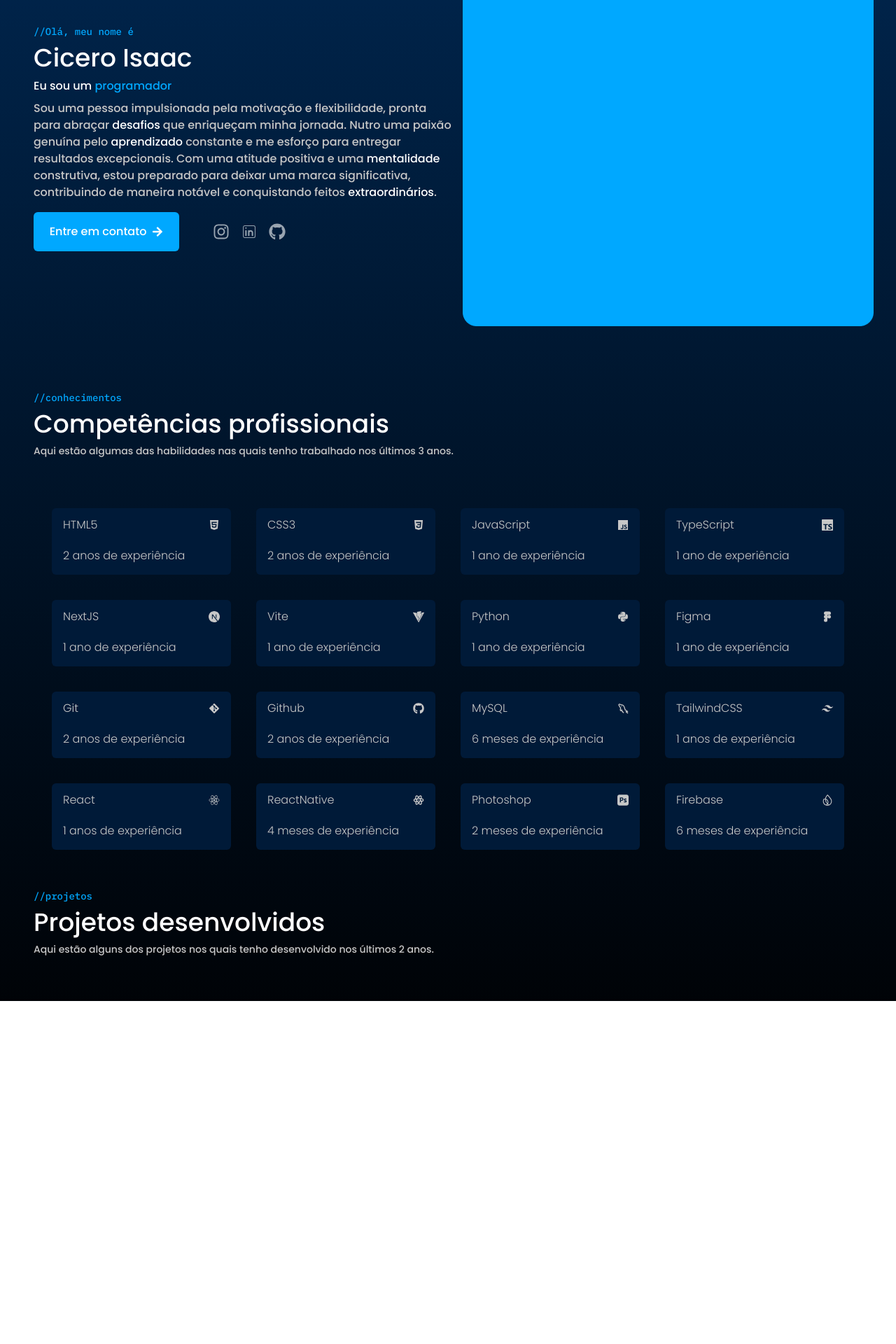
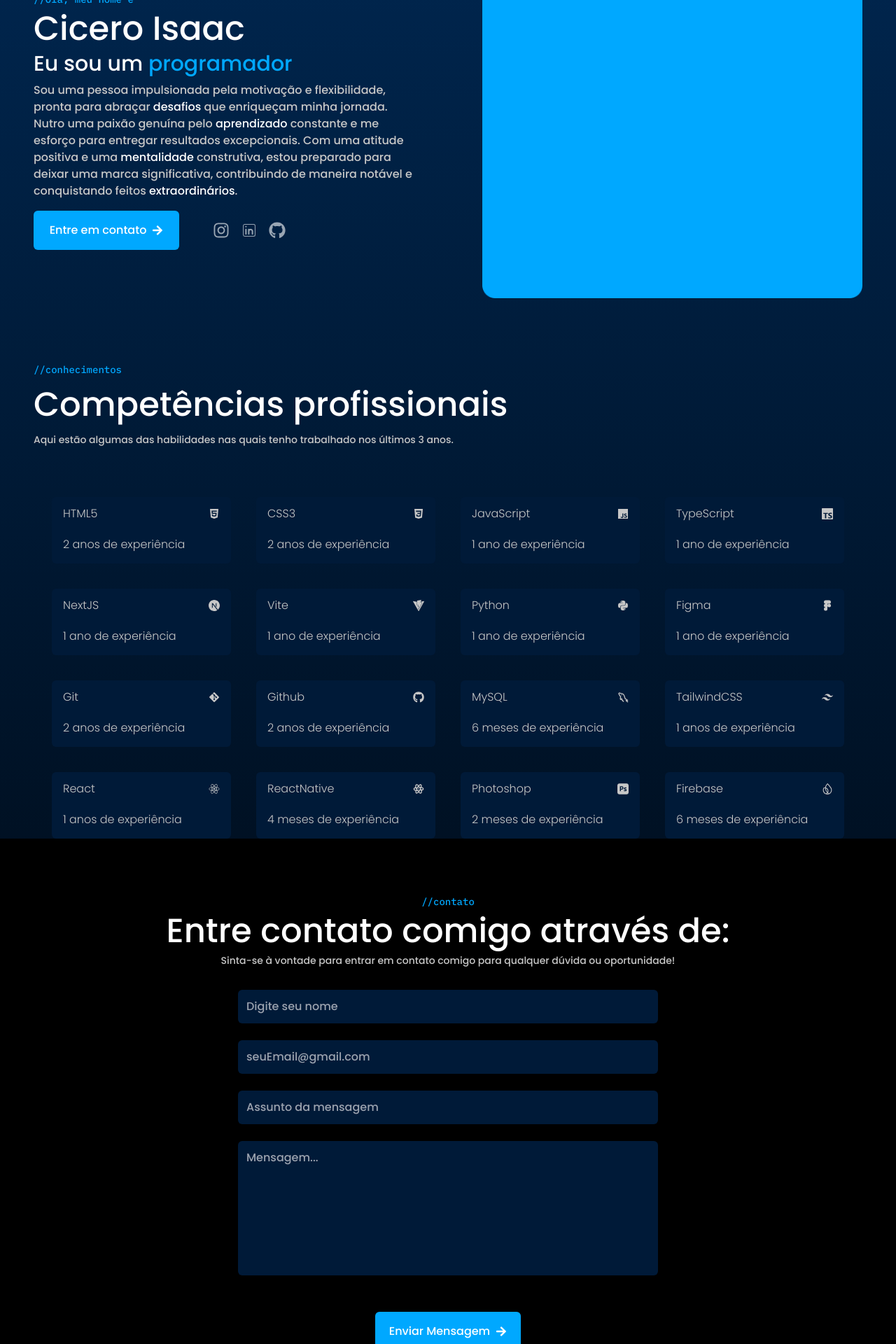
Before and after one commit to IsaacSousa2/portifolioProfissional, a Next.js app in the folder portfolio-app/my-app/: page / in a window 1280 px wide. Shown: the part 220-2140 px from the top of the page at 70% size. Before the commit the page ends 1650 px from the top, so only its background shows below. Built offline with nearby package versions, Linux system fonts and the light colour scheme.

Commit message:
Criação do componente de contato, falta funcionalidade!

```diff
--- a/portfolio-app/my-app/src/app/page.tsx
+++ b/portfolio-app/my-app/src/app/page.tsx
@@ -1,3 +1,4 @@
+import { Contact } from "@/components/contact/contact";
 import { Header } from "@/components/headerComponents/header";
 import { Hero } from "@/components/heroSection/hero";
 import { Projects } from "@/components/projects/projects";
@@ -10,7 +11,7 @@
           <Header />
           <Hero />
           <ProfissionalSkills />
-          <Projects />
+          <Contact />
 
     </div>
   );
--- a/portfolio-app/my-app/src/components/TextComponents/Comments/comments.tsx
+++ b/portfolio-app/my-app/src/components/TextComponents/Comments/comments.tsx
@@ -11,7 +11,7 @@
 
     return(
 
-        <div className="text-lightBlue text-sm">
+        <div className="px-12 text-lightBlue text-sm">
             <p className={plex.className}>//{text}</p>
         </div>
 
--- a/portfolio-app/my-app/src/components/TextComponents/SubTitle/subTitle.tsx
+++ b/portfolio-app/my-app/src/components/TextComponents/SubTitle/subTitle.tsx
@@ -8,7 +8,7 @@
 
     return(
 
-        <div className="text-sm text-lightGray ">
+        <div className="px-12 text-sm text-lightGray ">
             <p className="">{text}</p>
         </div>
 
--- a/portfolio-app/my-app/src/components/TextComponents/Titles/title.tsx
+++ b/portfolio-app/my-app/src/components/TextComponents/Titles/title.tsx
@@ -1,5 +1,3 @@
-
-
 type Props = {
 
     text : string;
@@ -10,7 +8,7 @@
 
     return(
 
-        <div className="text-white text-4xl ">
+        <div className="px-12 py-[8px] text-white text-5xl md:text-3xl">
             <h1 className="">{text}</h1>
         </div>
 
--- /dev/null
+++ b/portfolio-app/my-app/src/components/contact/contact.tsx
@@ -0,0 +1,57 @@
+import { Comments } from "../TextComponents/Comments/comments"
+import { SubTitle } from "../TextComponents/SubTitle/subTitle"
+import { Title } from "../TextComponents/Titles/title"
+import { BlueButton } from "../buttons/blueButton"
+
+
+export const Contact = () => {
+
+    return(
+
+        <div className="bg-black flex flex-col py-20 justify-center items-center">
+
+            <div className="text-center">
+
+                 <div className="">
+                    <Comments text="contato" />
+                </div>
+
+                <div className="">
+                    <Title text="Entre contato comigo através de:" />
+                </div>
+
+                <div className="">
+                    <SubTitle text="Sinta-se à vontade para entrar em contato comigo para qualquer dúvida ou oportunidade!" />
+                </div>
+
+            </div>
+
+            <div className="">
+
+                <div className="pb-3 pt-8">
+                    <input type="text" required placeholder="Digite seu nome" alt="Espaço para digitar o nome" className="cursor-pointer md:max-w-[300px] mm:[200px] w-full max-w-[600px] pl-3 border-none h-12 text-lightGray rounded-md bg-darkBlue" />
+                </div>
+
+                <div className="py-3">
+                    <input type="email" required placeholder="seuEmail@gmail.com" alt="Espaço para o seu email" className="cursor-pointer md:max-w-[300px] mm:[200px] w-[600px] pl-3 border-none h-12 text-lightGray rounded-md bg-darkBlue" />
+                </div>
+
+                <div className="py-3">
+                    <input type="text" required placeholder="Assunto da mensagem" alt="Espaço para colocar o assunto da sua mensagem" className="cursor-pointer md:max-w-[300px] mm:[200px] w-[600px] pl-3 border-none h-12 text-lightGray rounded-md bg-darkBlue" />
+                </div>
+
+                <div className="py-3">
+                    <input type="text" required placeholder="Mensagem..." alt="Espaço para digitar a mensagem" className="cursor-pointer md:max-w-[300px] mm:[200px] pb-36 w-[600px] pl-3 border-none h-48 text-lightGray rounded-md bg-darkBlue" />
+                </div>
+
+            </div>
+
+            <div className="py-10">
+                <BlueButton text="Enviar Mensagem" />
+            </div>
+
+        </div>
+
+    )
+
+}
--- a/portfolio-app/my-app/src/components/heroSection/hero.tsx
+++ b/portfolio-app/my-app/src/components/heroSection/hero.tsx
@@ -11,27 +11,27 @@
 
     return(
 
-        <div className="py-16 px-8 md:px-4 flex items-center justify-between md:flex-col">
+        <div className="py-16 flex items-center justify-between md:flex-col">
 
-            <div className="px-4 md:px-6 ">
+            <div className="">
 
-                <div className="py-2">
+                <div className="">
                     <Comments text="Olá, meu nome é" />
                 </div>
 
-                <div className="pb-2">
+                <div className="">
                     <Title text="Cicero Isaac" />
                 </div>
 
-                <div className="">
-                    <h1 className="text-white">Eu sou um <span className="text-lightBlue">programador</span></h1>
+                <div className="px-12 ">
+                    <h1 className="text-3xl md:text-xl text-white">Eu sou um <span className="text-lightBlue">programador</span></h1>
                 </div>
 
-                <div className="py-2">
+                <div className="px-12 py-[8px]">
                     <p className="text-lightGray max-w-[600px] md:max-w-[400px]">Sou uma pessoa impulsionada pela motivação e flexibilidade, pronta para abraçar <span className="text-white">desafios</span> que enriqueçam minha jornada. Nutro uma paixão genuína pelo <span className="text-white">aprendizado</span> constante e me esforço para entregar resultados excepcionais. Com uma atitude positiva e uma <span className="text-white">mentalidade</span> construtiva, estou preparado para deixar uma marca significativa, contribuindo de maneira notável e conquistando feitos <span className="text-white">extraordinários</span>.</p>
                 </div>
 
-                <div className="flex items-center gap-x-12 py-2 md:flex-col">
+                <div className="px-12 md:px-6 flex items-center gap-x-12 py-2 md:flex-col">
 
                     <BlueButton text="Entre em contato" />
 
@@ -50,7 +50,7 @@
 
             </div>
 
-            <div className="md:h-80 md:w-80 py-7 mm:w-64 mm:w-64">
+            <div className="md:h-80 md:w-80 py-7 mm:w-64 px-12">
                 <Image src={ HeroFoto } alt="Foto de portfolio" />
             </div>
 
--- a/portfolio-app/my-app/src/components/skills/skillComponent/profissionalskills.tsx
+++ b/portfolio-app/my-app/src/components/skills/skillComponent/profissionalskills.tsx
@@ -25,7 +25,7 @@
 
         <div className="">
 
-        <div className="px-12">
+        <div className="">
             <div className="pb-2">
                 <Comments text="conhecimentos" />
             </div>
```
